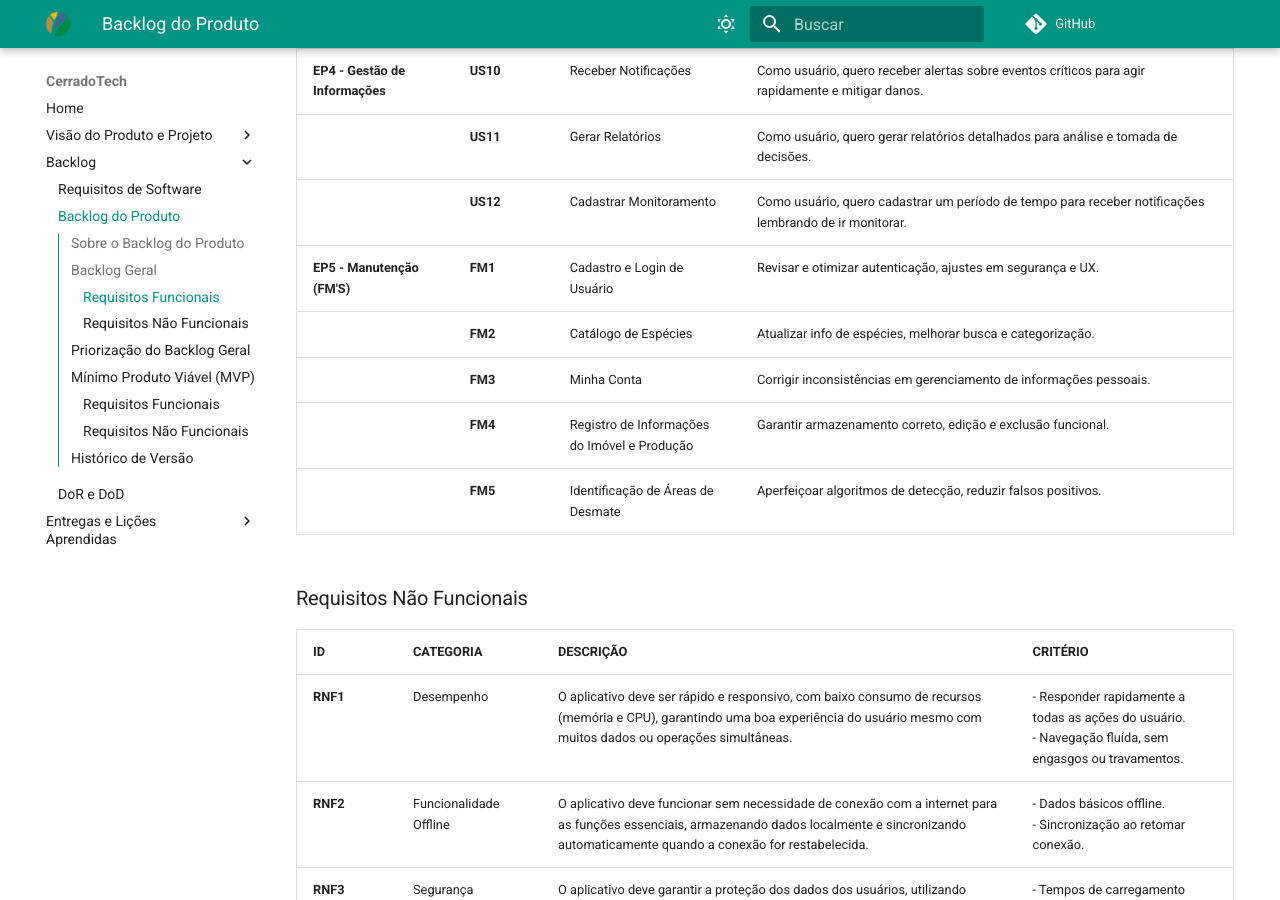
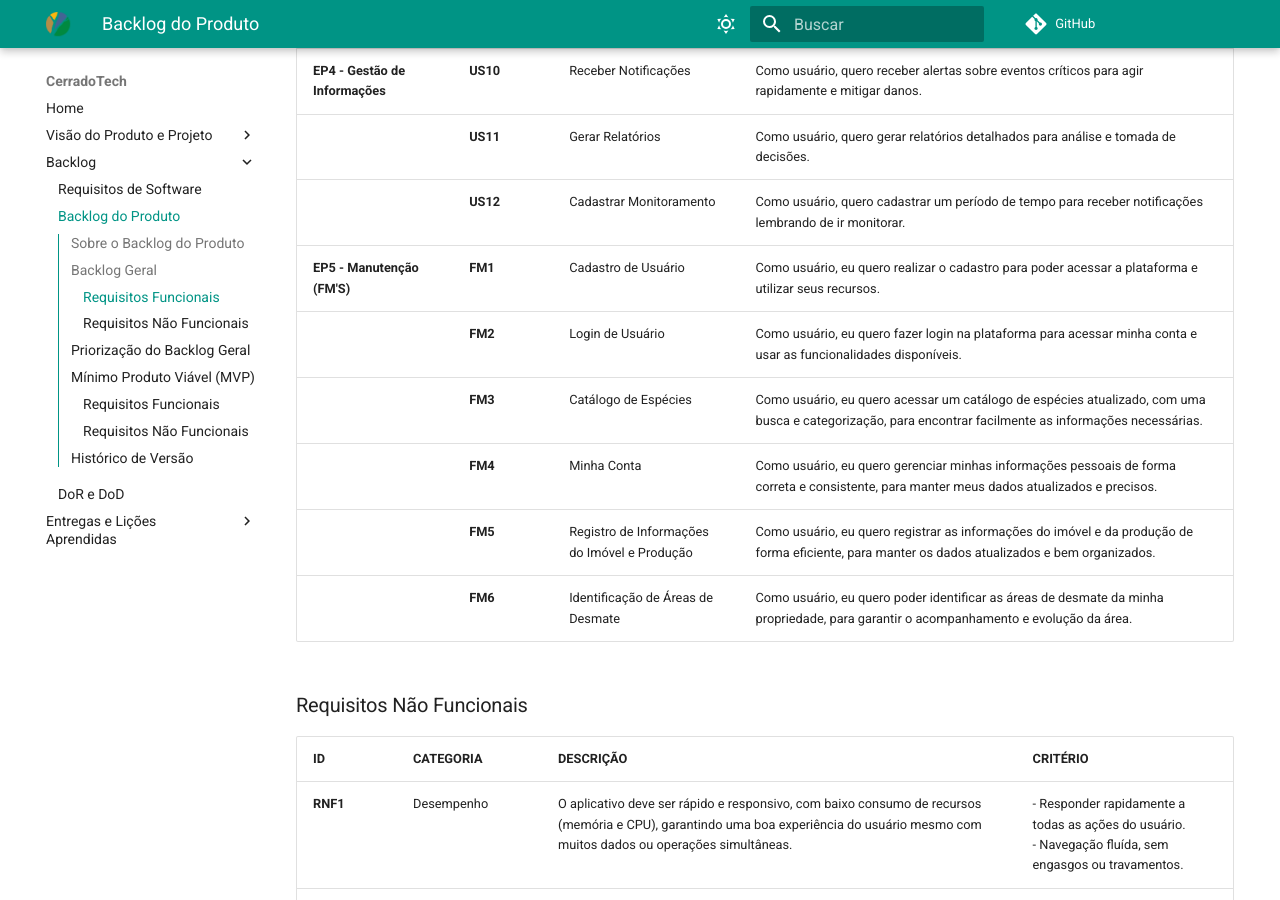
Before and after one commit to mdsreq-fga-unb/2024.2-T03-CerradoTech, an MkDocs documentation site: the page built from docs/sections/backlog.md, in a window 1280 px wide and 900 px high, scrolled down 1092 px. Built offline with MkDocs 1.6.1 and Material for MkDocs 9.7.7, drawn with Linux system fonts in a browser that asks for light colours; comment, search, counter and statistics services are not loaded; some of the changed text lies outside the part shown.

Commit message:
Correção da declaração dos FMs dentro do Backlog

```diff
--- a/docs/sections/backlog.md
+++ b/docs/sections/backlog.md
@@ -20,11 +20,12 @@ O backlog do produto é uma lista organizada por prioridade, contendo funcionali
 | **EP4 - Gestão de Informações** | **US10** | Receber Notificações                             | Como usuário, quero receber alertas sobre eventos críticos para agir rapidamente e mitigar danos.                                                            |
 |                                 | **US11** | Gerar Relatórios                                  | Como usuário, quero gerar relatórios detalhados para análise e tomada de decisões.                                                                            |
 |                                 | **US12** | Cadastrar Monitoramento                           | Como usuário, quero cadastrar um período de tempo para receber notificações lembrando de ir monitorar.                                                      |
-| **EP5 - Manutenção (FM'S)**     | **FM1** | Cadastro e Login de Usuário                       | Revisar e otimizar autenticação, ajustes em segurança e UX.                                                                                                    |
-|                                 | **FM2** | Catálogo de Espécies                              | Atualizar info de espécies, melhorar busca e categorização.                                                                                                    |
-|                                 | **FM3** | Minha Conta                                       | Corrigir inconsistências em gerenciamento de informações pessoais.                                                                                             |
-|                                 | **FM4** | Registro de Informações do Imóvel e Produção      | Garantir armazenamento correto, edição e exclusão funcional.                                                                                                  |
-|                                 | **FM5** | Identificação de Áreas de Desmate                 | Aperfeiçoar algoritmos de detecção, reduzir falsos positivos.                                                                                                 |
+| **EP5 - Manutenção (FM'S)**     | **FM1** | Cadastro de Usuário                       |  Como usuário, eu quero realizar o cadastro para poder acessar a plataforma e utilizar seus recursos.                                                                                                   |
+|                                 | **FM2** | Login de Usuário                              | Como usuário, eu quero fazer login na plataforma para acessar minha conta e usar as funcionalidades disponíveis.                                                                                                    |
+|                                 | **FM3** | Catálogo de Espécies                              | Como usuário, eu quero acessar um catálogo de espécies atualizado, com uma busca e categorização, para encontrar facilmente as informações necessárias.                                                                                                    |
+|                                 | **FM4** | Minha Conta                                       |  Como usuário, eu quero gerenciar minhas informações pessoais de forma correta e consistente, para manter meus dados atualizados e precisos.                                                                                             |
+|                                 | **FM5** | Registro de Informações do Imóvel e Produção      | Como usuário, eu quero registrar as informações do imóvel e da produção de forma eficiente, para manter os dados atualizados e bem organizados.                                                                                                  |
+|                                 | **FM6** | Identificação de Áreas de Desmate                 |  Como usuário, eu quero poder identificar as áreas de desmate da minha propriedade, para garantir o acompanhamento e evolução da área.                                                                                                 |
 
 ### Requisitos Não Funcionais
 
@@ -109,3 +110,4 @@ O backlog do produto é uma lista organizada por prioridade, contendo funcionali
 | **Data**     | **Versão** | **Descrição**                                       | **Autor**                    | **Revisores**               |
 |--------------|------------|-----------------------------------------------------|------------------------------|-----------------------------|
 | 16/12/2024   | 1.0        | Criação da página e organizações gerais      | Camila Careli                       | Todos os Membros            |
+| 20/12/2024   | 2.0        | Corrigindo declaração dos FMs dentro do Backlog      | Brenno da Silva             | Todos os Membros            |
```
